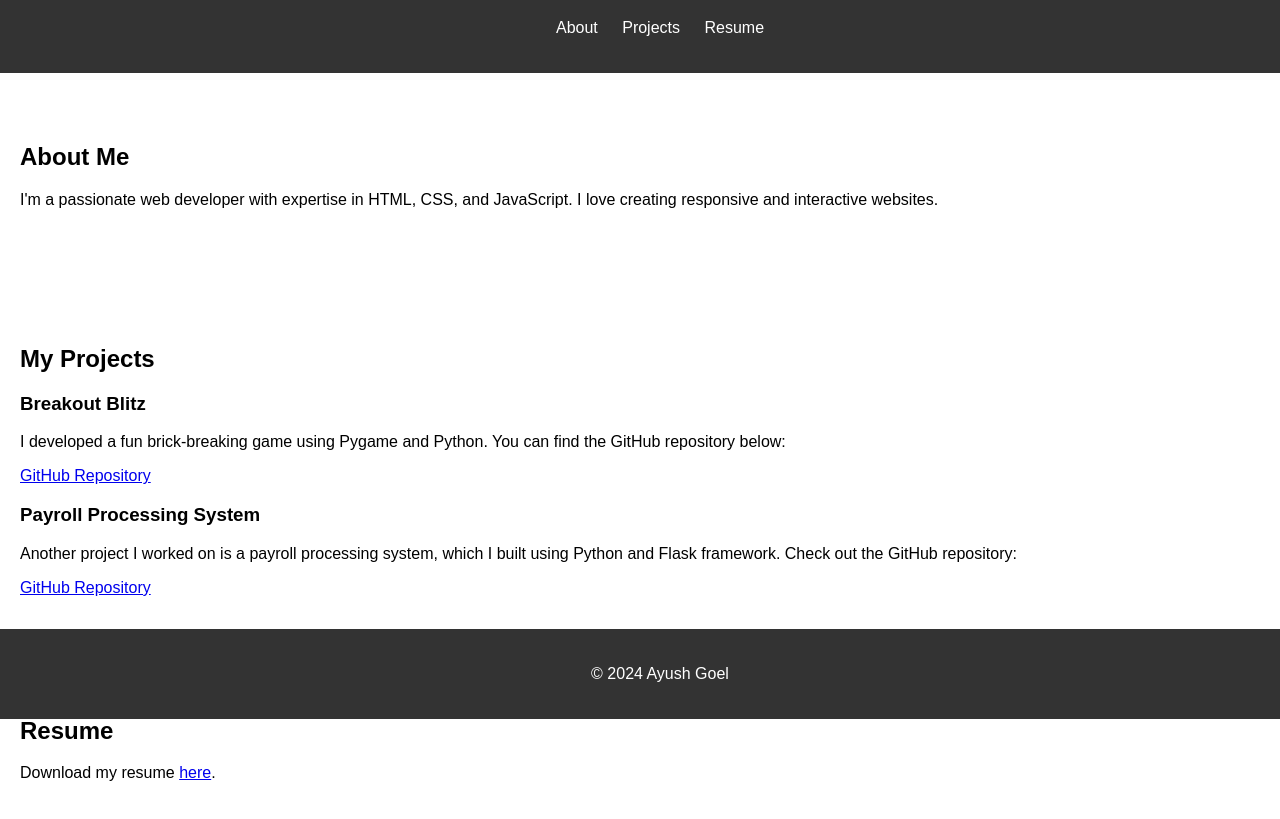
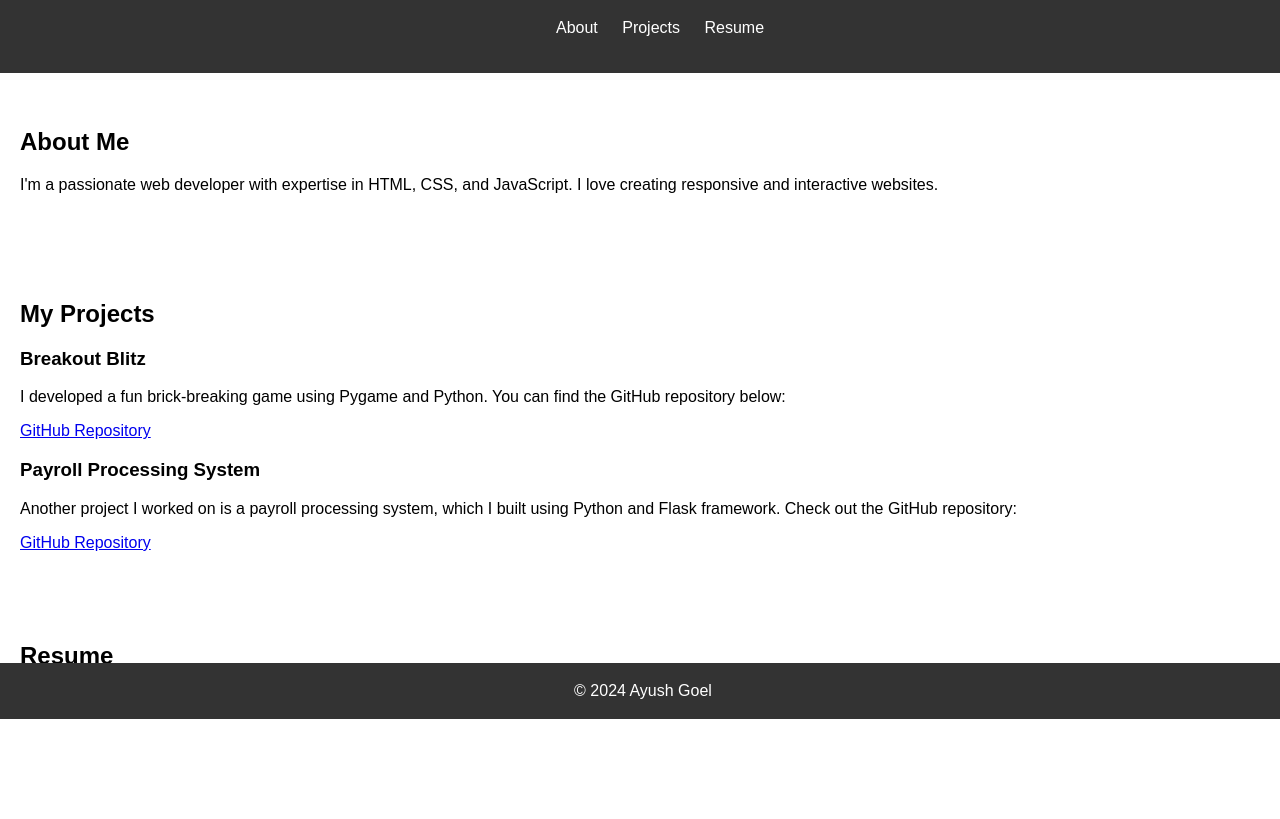
Before and after one commit to AyushGoel0/CodeAlpha_Personal_Portfolio_Website, a plain HTML site: page index.html in a window 1280 px wide. Shown: the part 81-900 px from the top of the page. After the commit the page ends 864 px from the top, so only its background shows below. Drawn offline with Linux system fonts and the light colour scheme.

Commit message:
Update-5

```diff
--- a/index.html
+++ b/index.html
@@ -39,7 +39,7 @@
 
     <section id="resume">
         <h2>Resume</h2>
-        <p>Download my resume <a href="resume.pdf">here</a>.</p>
+        <p>Download my resume <a href="https://drive.google.com/file/d/1uNfxJy6kD9ypo_1wabASViyrAEiDLRZC/view?usp=sharing" target="_blank">here</a>.</p>
     </section>
 
     <footer>
--- a/styles.css
+++ b/styles.css
@@ -26,14 +26,18 @@ nav ul li a {
 }
 
 section {
-    padding: 50px 20px;
+    padding: 35px 20px;
+}
+
+section#resume{
+    padding-bottom: 60px;
 }
 
 footer {
     background-color: #333;
     color: #fff;
     text-align: center;
-    padding: 20px;
+    padding: 3px;
     position: fixed;
     bottom: 0;
     width: 100%;
```
Also changed, not shown: 1 other file.
